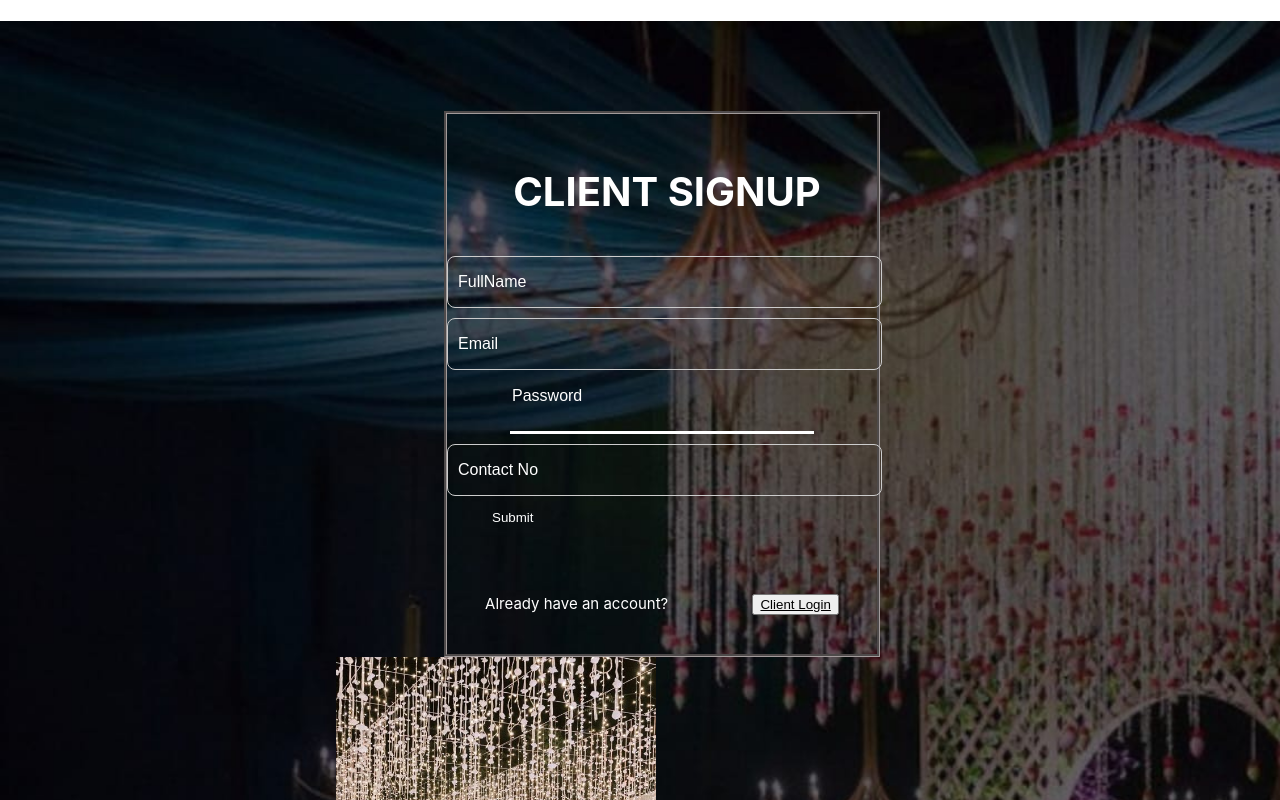
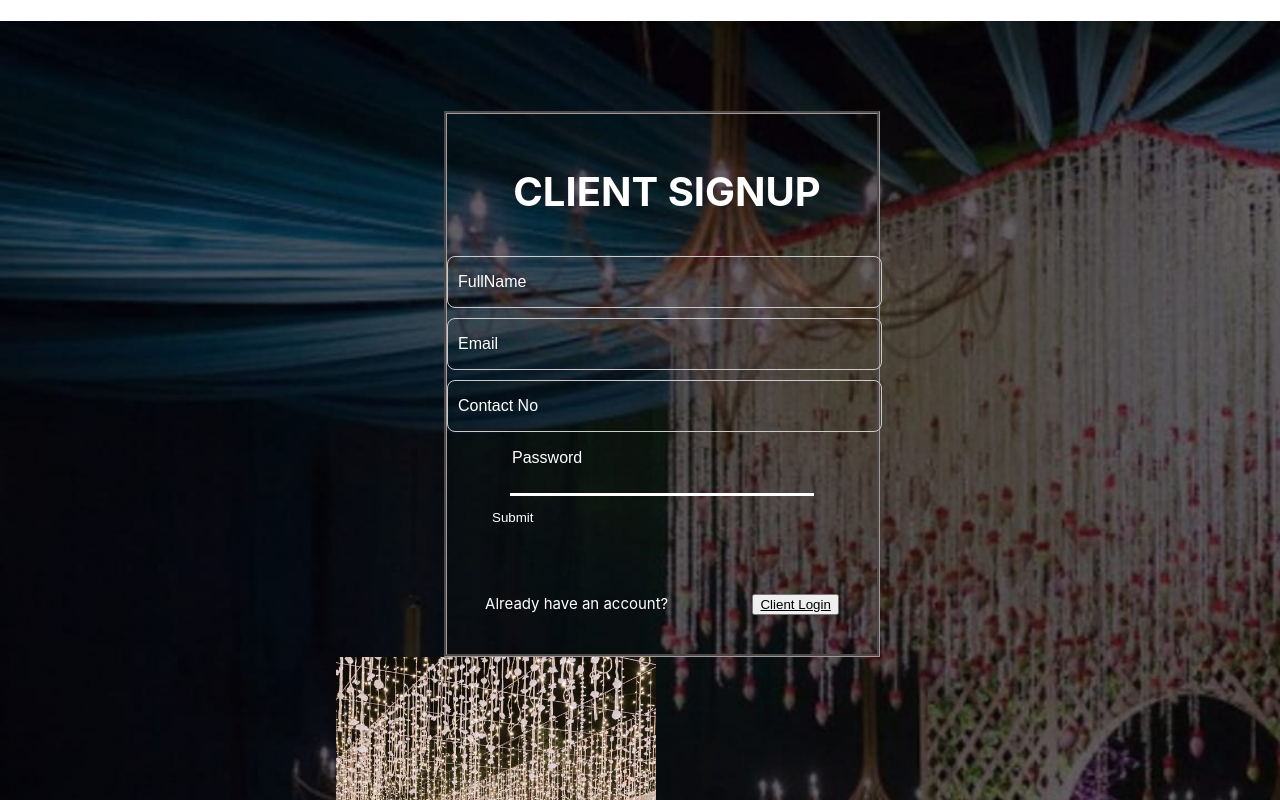
Before and after one commit to 2200030606/bcevents, a React (Create React App) app: page /signup in a window 1280 px wide. Shown: the top 800 px of the page. Built offline with nearby package versions, Linux system fonts and the light colour scheme.

Commit message:
changed files

```diff
--- a/src/eventmanager/EventManagerLogin.js
+++ b/src/eventmanager/EventManagerLogin.js
@@ -65,7 +65,7 @@ export default function Login({onManagerLogin}) {
         <form onSubmit={handleSubmit}>
           <h3 style={{color:"white"}}>Event Manager login</h3>
           {
-        message ? <h4 align="center">{message}</h4> : <h4 align="center">{error}</h4>
+        message ? <h4 align="center" style={{color:"white"}}>{message}</h4> : <h4 align="center">{error}</h4>
       }
           <input type="email" id="email"    className="email-input"      placeholder="Email" value={formData.email} onChange={handleChange} required/> <br/>
           <input type="password" id="password"   className="email-input"  placeholder="Password" value={formData.password} onChange={handleChange} required/> <br/>
--- a/src/eventmanager/EventManagerSignup.js
+++ b/src/eventmanager/EventManagerSignup.js
@@ -70,8 +70,8 @@ export default function EventManagerSignup() {
     <input style={{color:"white"}} type="text" id="fullname" className="email-input" placeholder="FullName"  value={formData.fullname} onChange={handleChange} required/> <br/>
     <input style={{color:"white"}} type="text" id="brandname" className="email-input" placeholder="Brandname"  value={formData.brandname} onChange={handleChange} required/> <br/>
     <input style={{color:"white"}} type="email" id="email" className="email-input" placeholder="Email"   value={formData.email} onChange={handleChange}required/> <br/>
+    <input style={{color:"white"}} type="text" id="contact" className="email-input" placeholder="Contact No"  value={formData.contact} onChange={handleChange}pattern="[6789][0-9]{9}"required/> <br/>
     <input style={{color:"white"}} type="password" id="password" className="email-input" placeholder="Password"  value={formData.password} onChange={handleChange} required/> <br/>
-    <input style={{color:"white"}} type="text" id="contact" className="email-input" placeholder="Contact No"  value={formData.contact} onChange={handleChange}pattern="[6789][0-9]{9}"required/> <br/>
     <button type="submit">Submit</button>
      <div className="signup-container">
     <p>Already have an account </p>
--- a/src/main/Signup.js
+++ b/src/main/Signup.js
@@ -55,8 +55,8 @@ export default function Signup() {
         <h3 style={{ color: "white" }}>CLIENT SIGNUP</h3>
         <input style={{ color: "white" }} type="text" id="fullname" className="email-input" placeholder="FullName" value={formData.fullname} onChange={handleChange} required /> <br />
         <input style={{ color: "white" }} type="email" id="email" className="email-input" placeholder="Email" value={formData.email} onChange={handleChange} required /> <br />
+        <input style={{ color: "white" }} type="text" id="contact" className="email-input" placeholder="Contact No" value={formData.contact} onChange={handleChange} pattern="[6789][0-9]{9}" required /> <br />
         <input style={{ color: "white" }} type="password" id="password" className="email-input" placeholder="Password" value={formData.password} onChange={handleChange} required /> <br />
-        <input style={{ color: "white" }} type="text" id="contact" className="email-input" placeholder="Contact No" value={formData.contact} onChange={handleChange} pattern="[6789][0-9]{9}" required /> <br />
         <button type="submit">Submit</button><br/>
         <p style={{ color: 'white', paddingRight:"10px" }}>Already have an account? </p>
         <button><Link to='/login' style={{ color: 'black' }}>Client Login</Link></button>
```
